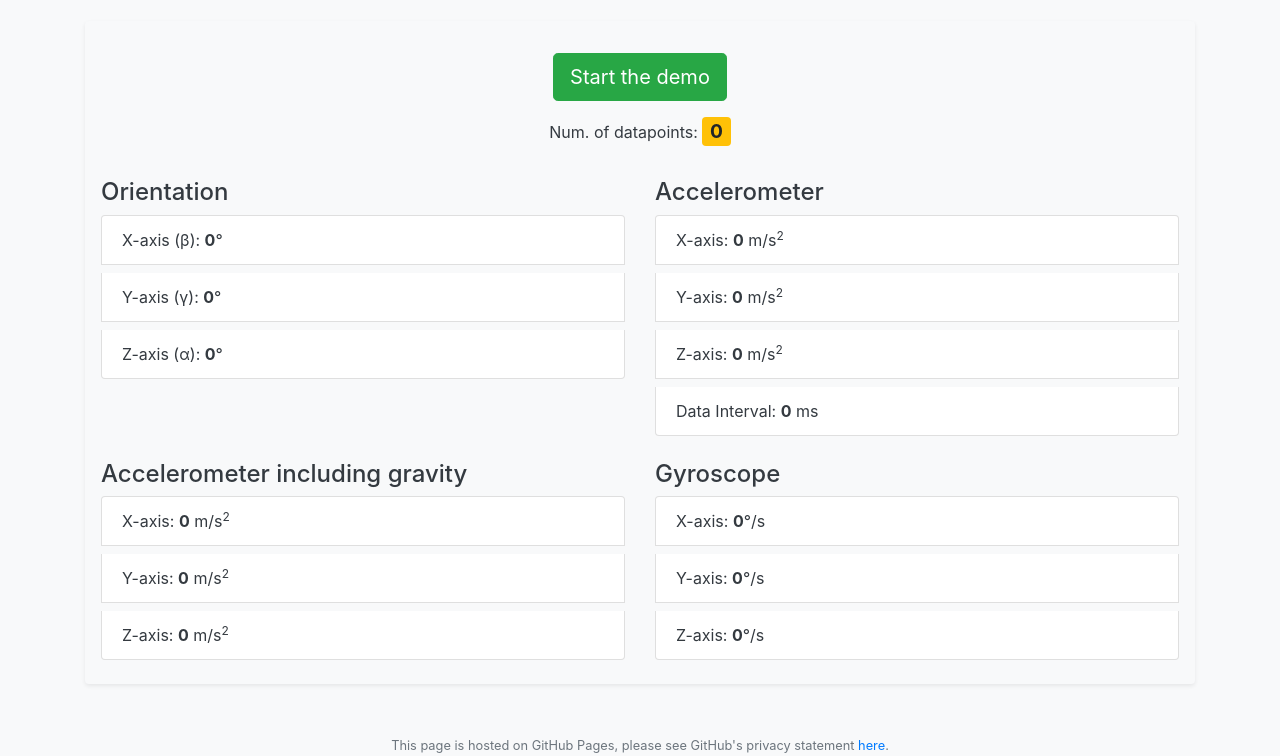
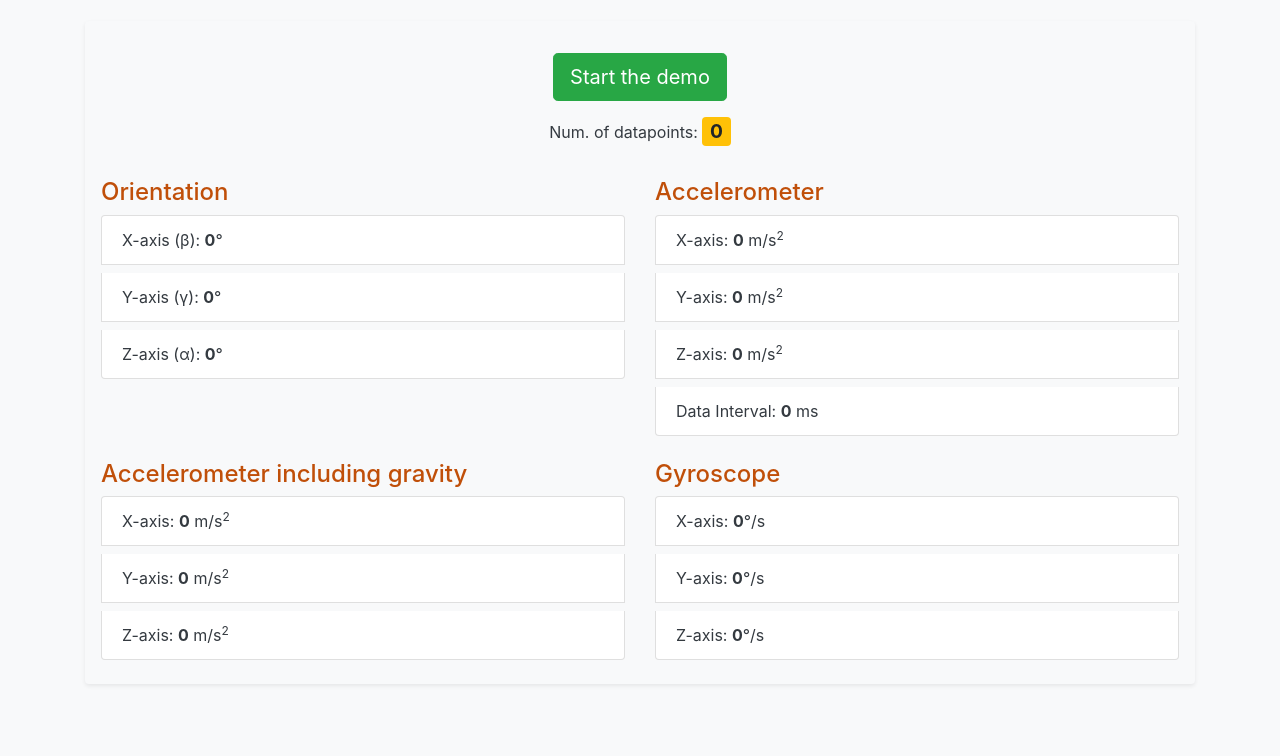
Before and after one commit to FaisalAhmed-NSL/Mobile_app, a plain HTML site: page all_sensor.html in a window 1280 px wide. Shown: the part 75-831 px from the top of the page. After the commit the page ends 807 px from the top, so only its background shows below. Drawn offline with nearby package versions, Linux system fonts and the light colour scheme.

Commit message:
upload code

```diff
--- a/all_sensor.html
+++ b/all_sensor.html
@@ -19,6 +19,7 @@
 
         #demo-div h4 {
             margin-top: 1rem;
+            color: #c04f09;
         }
 
         .sensor-data {
@@ -93,11 +94,11 @@
             </div>
         </div>
     </main>
-    <footer class="footer text-center">
+    <!-- <footer class="footer text-center">
         <div class="container">
             <span class="text-muted small">This page is hosted on GitHub Pages, please see GitHub's privacy statement <a href="https://help.github.com/articles/github-privacy-statement/">here</a>.</span>
         </div>
-    </footer>
+    </footer> -->
     <script>
         function handleOrientation(event) {
             updateFieldIfNotNull('Orientation_a', event.alpha);
```
Also changed, not shown: 1 other file.
